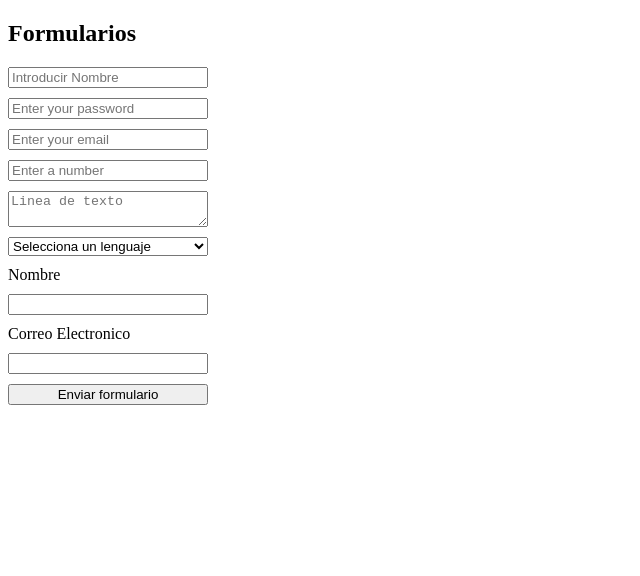
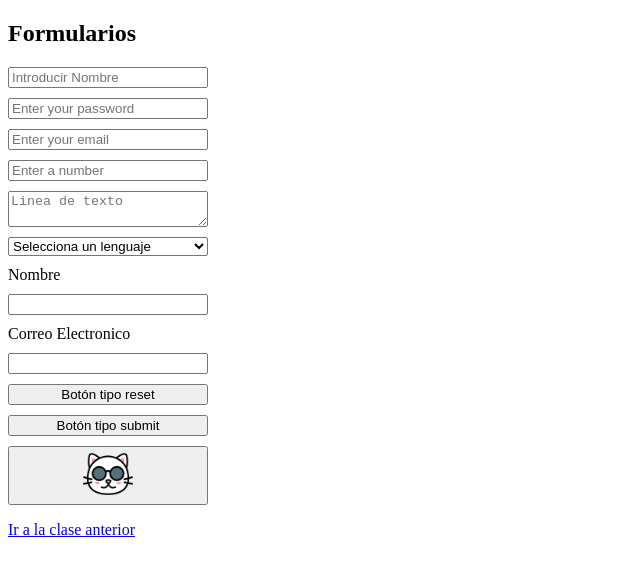
Before and after one commit to LaChicaAlgoritmo/ActualizacionDeClases, a plain HTML site: page Clase6/index.html in a window 1280 px wide. Shown: the whole page, without its empty margins (0-640 px from the left). Drawn offline with Linux system fonts and the light colour scheme.

Commit message:
clase 6a

```diff
--- a/Clase6/index.html
+++ b/Clase6/index.html
@@ -46,18 +46,20 @@
         <label for="mail">Correo Electronico</label>
         <input type="email" id="mail"/>
 
-        <!-- Button:  Vamos a añadir un botón para permitir que el usuario envíe sus datos una vez que haya completado el formulario -->
+        <!-- Button:  Vamos a añadir un botón para permitir que el usuario envíe sus datos una vez que haya completado el formulario. -->
         <!-- Este elemento acepta un atributo type con tres valores:
         Submit: Envia los datos a una pagina definida en el elemento form dentro del atributo action.
         reset: restablece todos los campos a su valor predeterminado
         button: Su función se define con Javascript. -->
 
-        <button type="reset">Enviar formulario</button>
+        <button type="reset">Botón tipo reset</button>
+        <button type="submit">Botón tipo submit</button>
+        <button type="button"> <img src="/Clase6/img/botongato.png" alt="" height="50px"></button>
 
 
     </form>
 
-
+    <p><a href="/Clase5/index.html">Ir a la clase anterior</a></p>
 
 </body>
 </html>
```
Also changed, not shown: Clase6/img/botongato.png (added).
